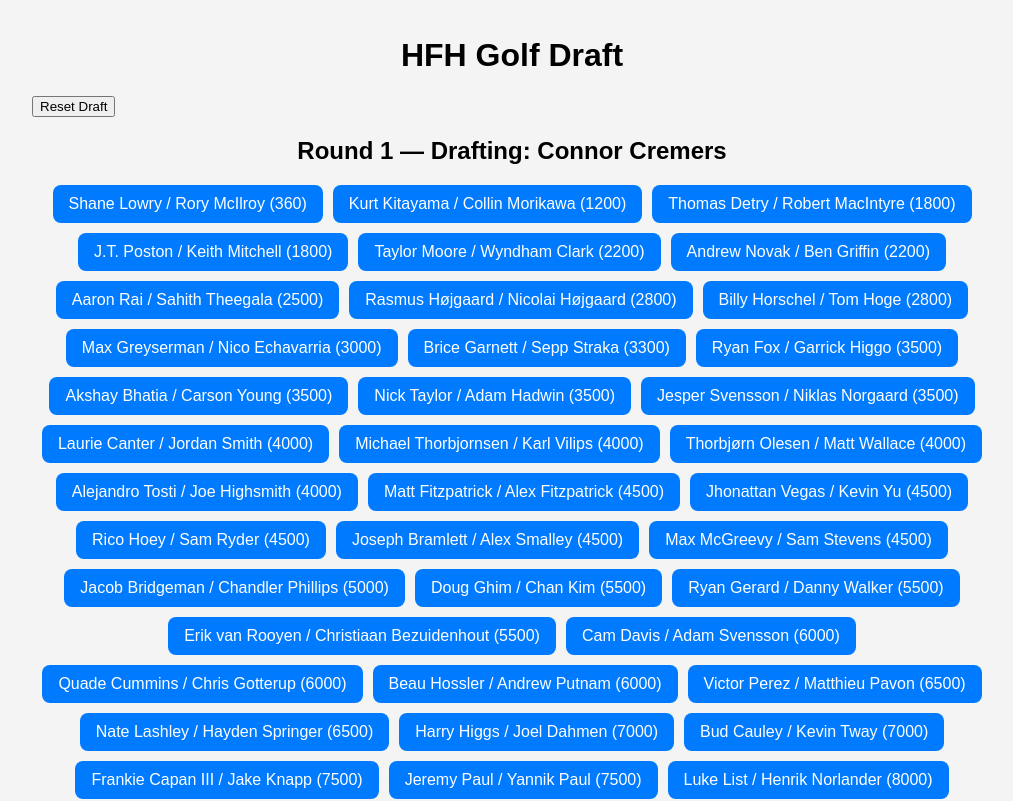
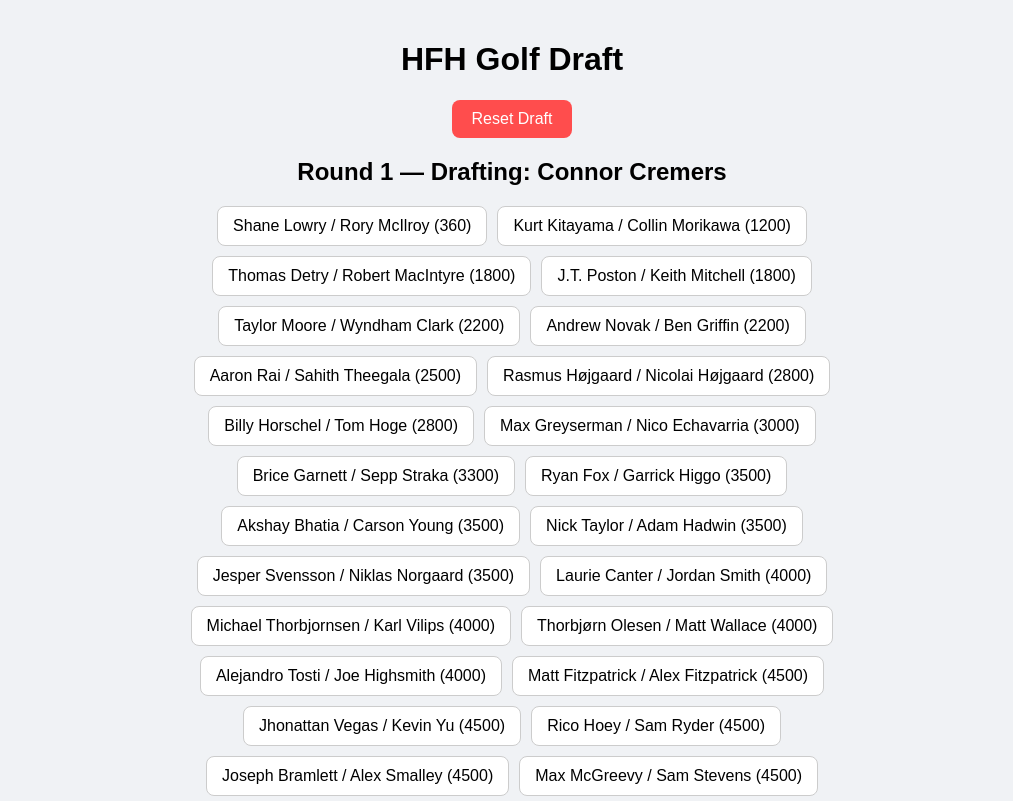
Before and after one commit to 09tannerm/HFH-Golf-Draft, a React (Vite) app: page / in a window 1280 px wide. Shown: the top 801 px of the page, without its empty margins (128-1141 px from the left). Built offline with nearby package versions, Linux system fonts and the light colour scheme.

Commit message:
Update style.css

```diff
--- a/style.css
+++ b/style.css
@@ -1,60 +1,69 @@
-
 body {
   font-family: Arial, sans-serif;
-  background: #f4f4f4;
   margin: 0;
-  padding: 1rem;
+  padding: 0;
+  background-color: #f0f2f5;
 }
+
+.app {
+  max-width: 800px;
+  margin: 0 auto;
+  padding: 20px;
+}
+
 h1, h2 {
   text-align: center;
 }
-.app {
-  max-width: 960px;
-  margin: auto;
-}
-.team-list, .draft-board {
+
+.team-list {
   display: flex;
   flex-wrap: wrap;
   gap: 10px;
   justify-content: center;
+  margin-bottom: 20px;
 }
+
 .team-button {
-  padding: 10px 16px;
-  background-color: #007bff;
+  padding: 10px 15px;
+  font-size: 16px;
+  border: 1px solid #ccc;
+  border-radius: 8px;
+  background-color: white;
+  cursor: pointer;
+  transition: background-color 0.2s;
+}
+
+.team-button:hover {
+  background-color: #e6f7ff;
+}
+
+.team-button:disabled {
+  background-color: #ddd;
+  cursor: not-allowed;
+}
+
+.draft-board {
+  margin-top: 20px;
+}
+
+.drafted-team {
+  padding: 8px;
+  border-bottom: 1px solid #ccc;
+}
+
+/* Reset button styling */
+.reset-button {
+  display: block;
+  margin: 10px auto 20px;
+  padding: 10px 20px;
+  background-color: #ff4d4d;
   color: white;
   border: none;
   border-radius: 8px;
   cursor: pointer;
   font-size: 1rem;
 }
-.team-button:hover {
-  background-color: #0056b3;
+
+.reset-button:hover {
+  background-color: #cc0000;
 }
-.drafted-team {
-  padding: 8px 12px;
-  background-color: #f1f1f1;
-  border-radius: 6px;
-  font-weight: bold;
-}
-.current-picker {
-  background-color: #ffe08a;
-  padding: 12px 16px;
-  border-radius: 8px;
-  text-align: center;
-  font-size: 1.2rem;
-  font-weight: bold;
-  margin-bottom: 20px;
-  box-shadow: 0 2px 6px rgba(0, 0, 0, 0.15);
-}
-.final-results {
-  margin-top: 40px;
-  padding: 20px;
-  border-top: 2px solid #ccc;
-}
-.drafter-summary {
-  margin-bottom: 24px;
-}
-.drafter-summary h3 {
-  margin-bottom: 8px;
-  color: #007bff;
-}
```
